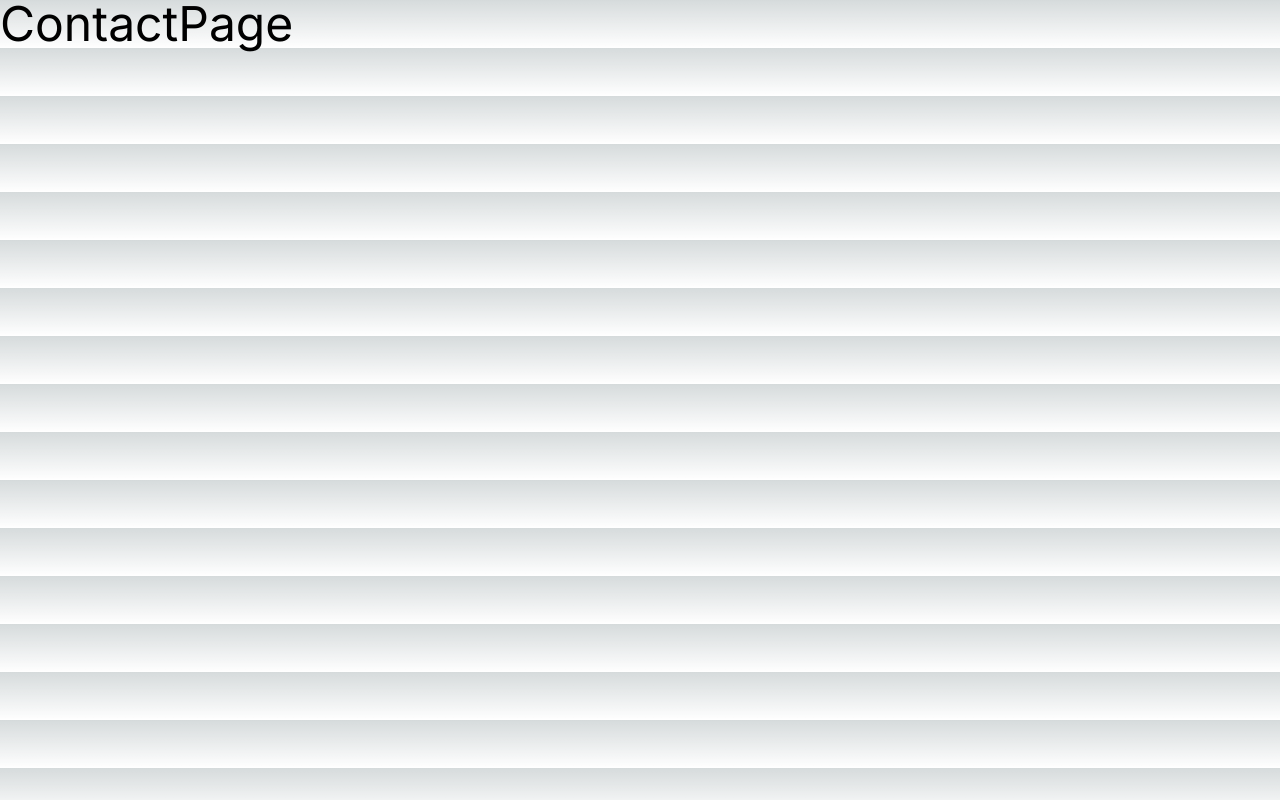
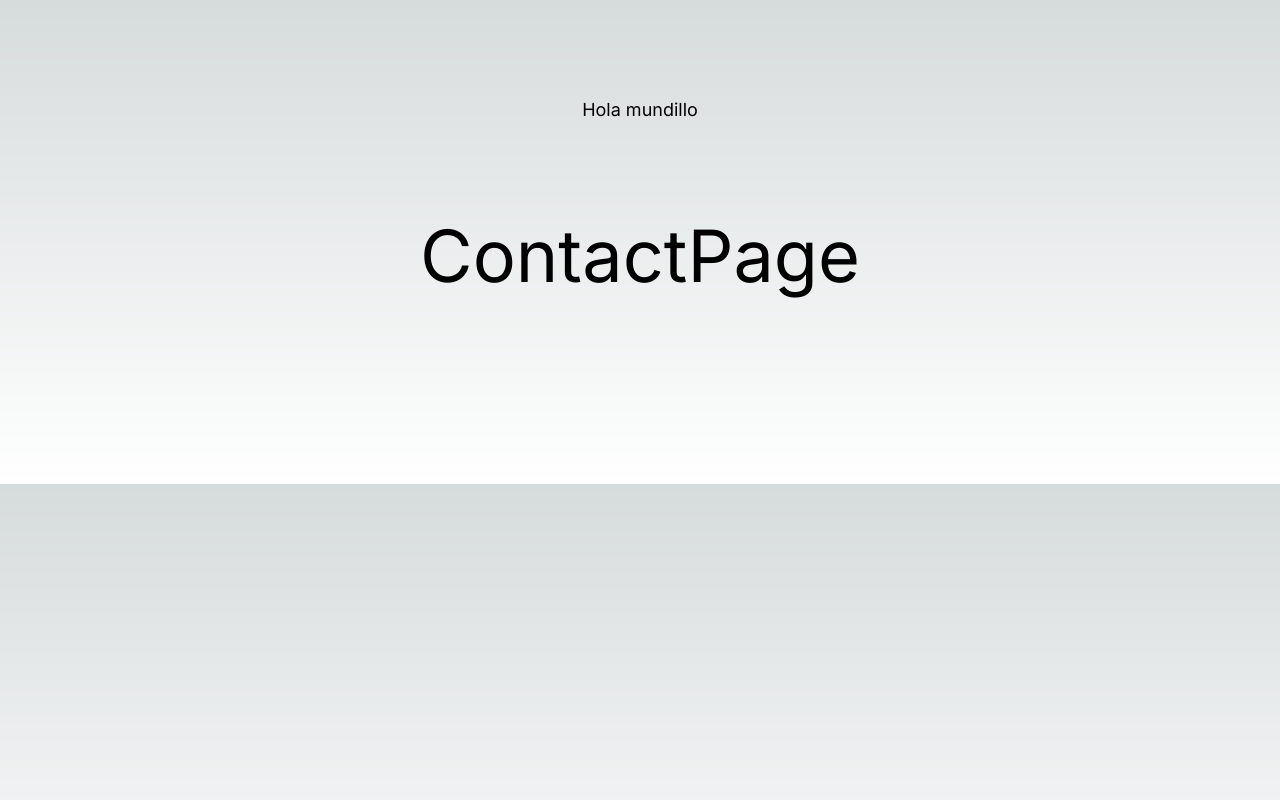
Before and after one commit to jcdelrioe/first-steps, a Next.js app: page /contact in a window 1280 px wide. Built offline with nearby package versions, Linux system fonts and the light colour scheme.

Commit message:
anidated layout

```diff
--- a/app/about/page.tsx
+++ b/app/(general)/about/page.tsx
@@ -7,7 +7,11 @@
 }
 
 const AboutPage = () => {
-  return <div className="text-5xl">AboutPage</div>
+  return (
+    <main className="flex flex-col items-center p-24">
+      <span className="text-7xl">AboutPage</span>
+    </main>
+  )
 }
 
 export default AboutPage
--- a/app/contact/page.tsx
+++ b/app/(general)/contact/page.tsx
@@ -7,7 +7,11 @@
 }
 
 const ContactPage = () => {
-  return <div className="text-5xl">ContactPage</div>
+  return (
+    <main className="flex flex-col items-center p-24">
+      <span className="text-7xl">ContactPage</span>
+    </main>
+  )
 }
 
 export default ContactPage
--- /dev/null
+++ b/app/(general)/layout.tsx
@@ -0,0 +1,12 @@
+export default function AboutLayout({
+  children,
+}: {
+  children: React.ReactNode
+}) {
+  return (
+    <main className="flex flex-col items-center p-24">
+      <span className="text-lg">Hola mundillo</span>
+      {children}
+    </main>
+  )
+}
--- a/app/pricing/page.tsx
+++ b/app/(general)/pricing/page.tsx
@@ -7,7 +7,11 @@
 }
 
 const PricingPage = () => {
-  return <div className="text-5xl">PricingPage</div>
+  return (
+    <main className="flex flex-col items-center p-24">
+      <span className="text-7xl">PricingPage</span>
+    </main>
+  )
 }
 
 export default PricingPage
```
